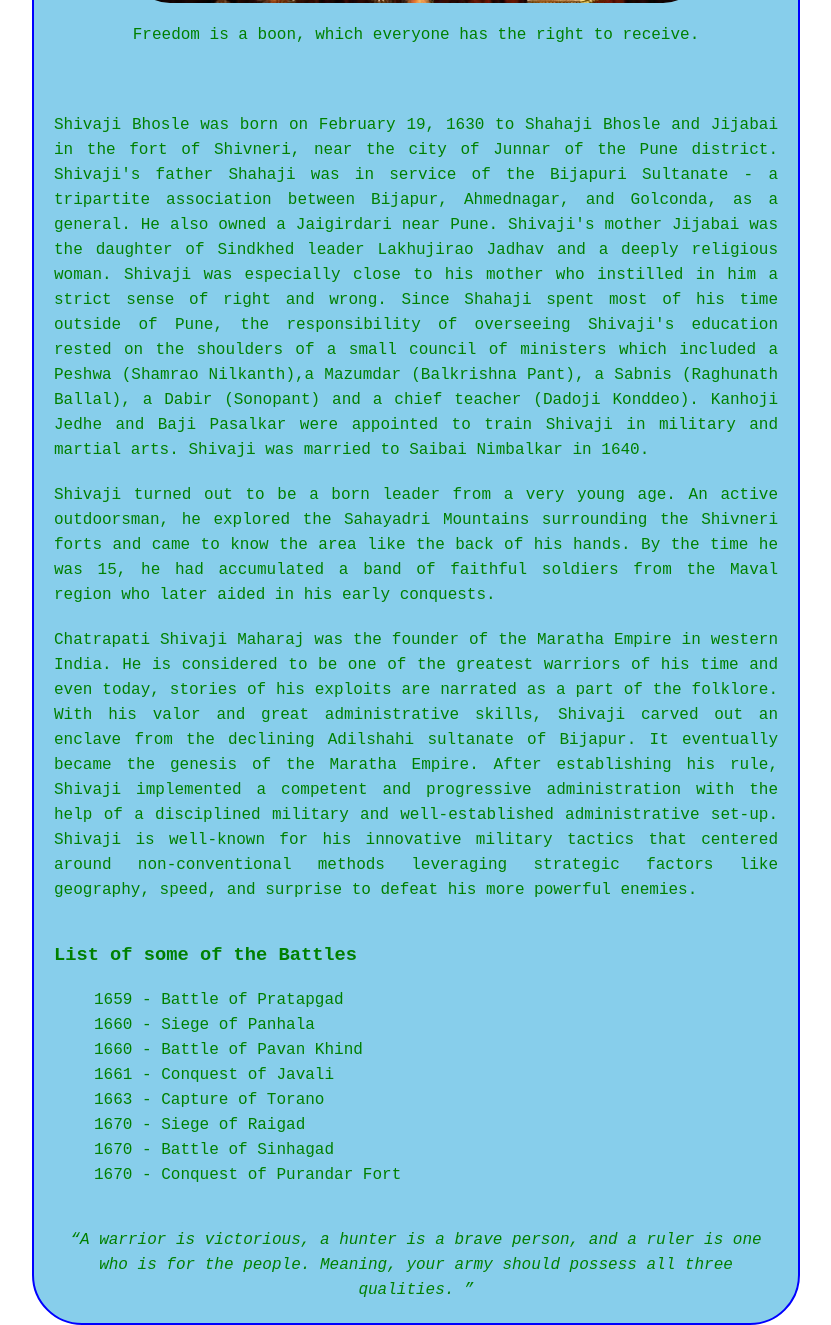
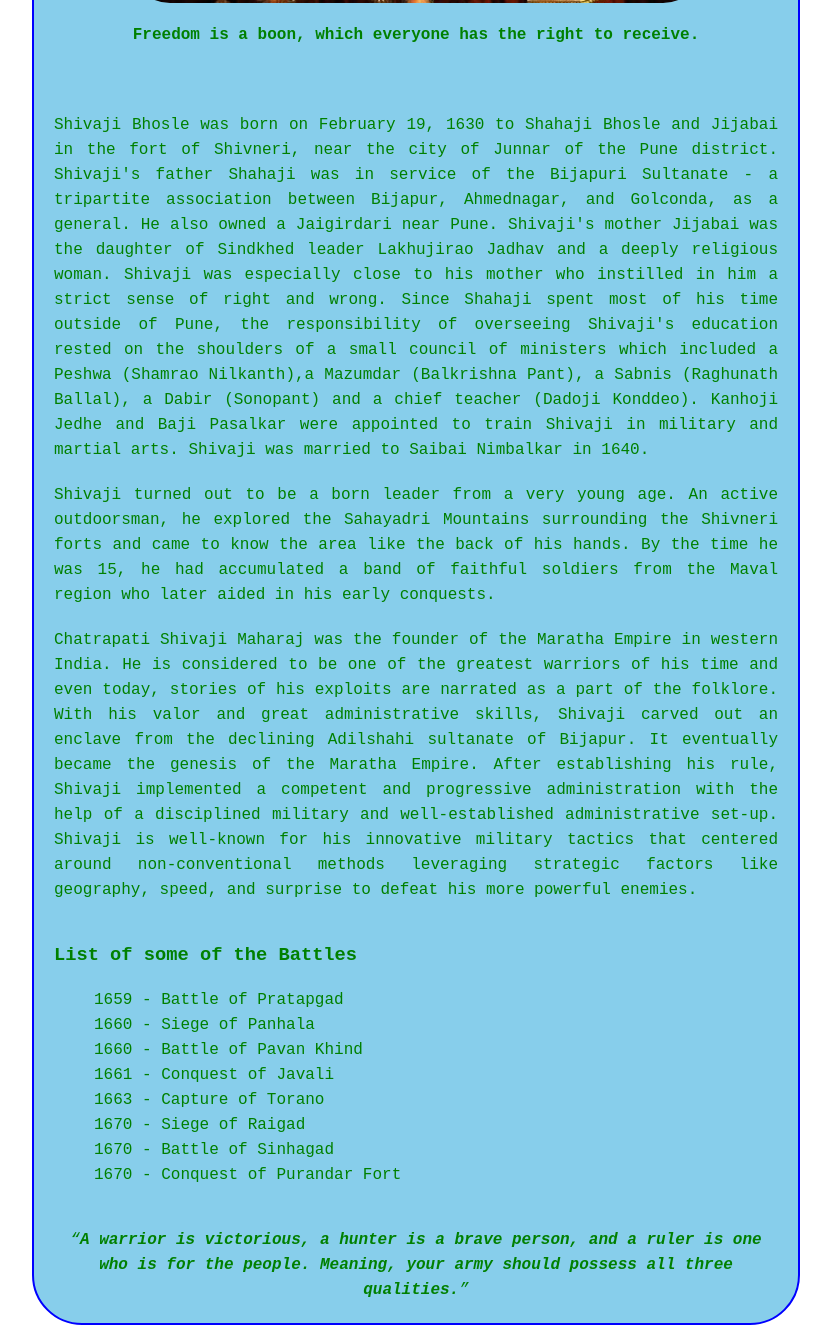
Before and after one commit to HKalithkar/PrepInstaFSD_TributePage, a plain HTML site: page index.html in a window 1280 px wide. Shown: the part 519-1844 px from the top of the page, without its empty margins (224-1055 px from the left). Drawn offline with Linux system fonts and the light colour scheme; a web font is replaced by a local one.

Commit message:
Updates CSS file

```diff
--- a/index.html
+++ b/index.html
@@ -14,7 +14,7 @@
             <h2 id="title">Chhatrapati Shivaji Maharaj</h2>
             <picture id="figure">
                 <img src="./images/Chhatrapati Shivaji Maharaj.jpeg" alt="Chhatrapati Shivaji Maharaj">
-                <figcaption>Freedom is a boon, which everyone has the right to receive.</figcaption>
+                <figcaption><b>Freedom is a boon, which everyone has the right to receive.</b></figcaption>
             </picture>
             <div class="tribute-info">
                 <p>
@@ -62,9 +62,8 @@
                 </ul>
             </div>
             <div>
-                <q>A warrior is victorious, a hunter is a brave person, and a ruler is one who is for the people.
-                    Meaning, your army should possess all three qualities.
-                </q>
+                <q><b>A warrior is victorious, a hunter is a brave person, and a ruler is one who is for the people.
+                    Meaning, your army should possess all three qualities.</b></q>
             </div>
         </div>
         <div id="right" class="images">
```
